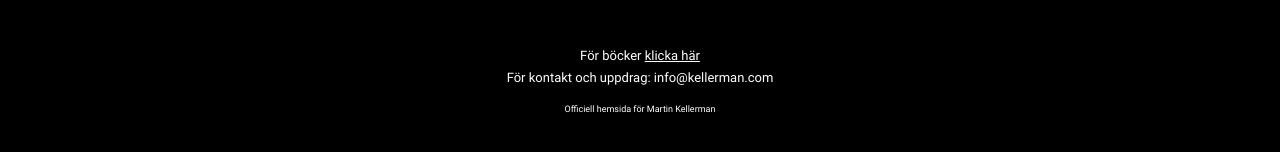
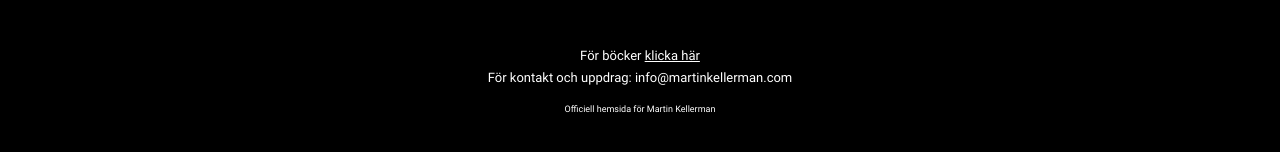
Before and after one commit to with-cheese/site-template, an Angular app: page / in a window 1280 px wide. Shown: the part 580-732 px from the top of the page. Built offline with nearby package versions, Linux system fonts and the light colour scheme.

Commit message:
correct email address
correct email address

```diff
--- a/src/app/app.component.html
+++ b/src/app/app.component.html
@@ -13,7 +13,7 @@
         <div>
             <p>För böcker <a class="a-underline" target="_blank" href="https://www.bokus.com/cgi-bin/product_search.cgi?ac_used=no&search_word=martin+kellerman">klicka här</a></p>
             <p></p>
-            <p>För kontakt och uppdrag: <a href="mailto:info@kellerman.com" target="_top">info@kellerman.com</a></p>
+            <p>För kontakt och uppdrag: <a href="mailto:info@kellerman.com" target="_top">info@martinkellerman.com</a></p>
             <p></p>
             <p></p>
             <div class="official-home-page">Officiell hemsida för Martin Kellerman</div>
```
